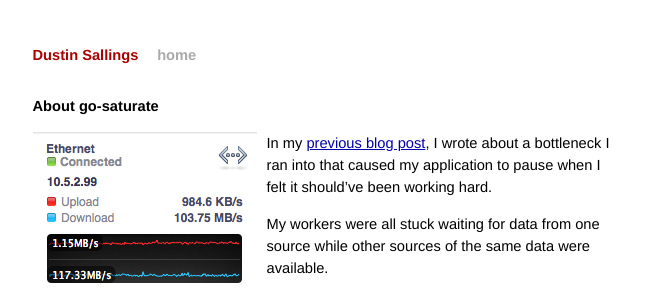
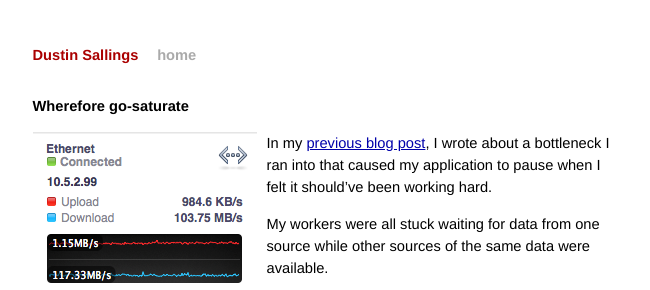
Before and after one commit to dustin/dustin.sallings.org, a Jekyll site: the page built from _posts/2013-07-17-saturate.markdown, in a window 1280 px wide and 900 px high. Shown: the top 290 px of the window, without its empty margins (314-964 px from the left). Built offline with Jekyll 4.4.1, drawn with Linux system fonts in a browser that asks for light colours; Markdown is read by kramdown in place of the engine named in the settings; comment, search, counter and statistics services are not loaded.

Commit message:
Might as well make the h1 == the title

```diff
--- a/_posts/2013-07-17-saturate.markdown
+++ b/_posts/2013-07-17-saturate.markdown
@@ -3,7 +3,7 @@ layout: post
 title: Wherefore go-saturate
 ---
 
-# About go-saturate
+# Wherefore go-saturate
 
 <div>
   <img src="/images/saturated.png" alt="saturated"
```
